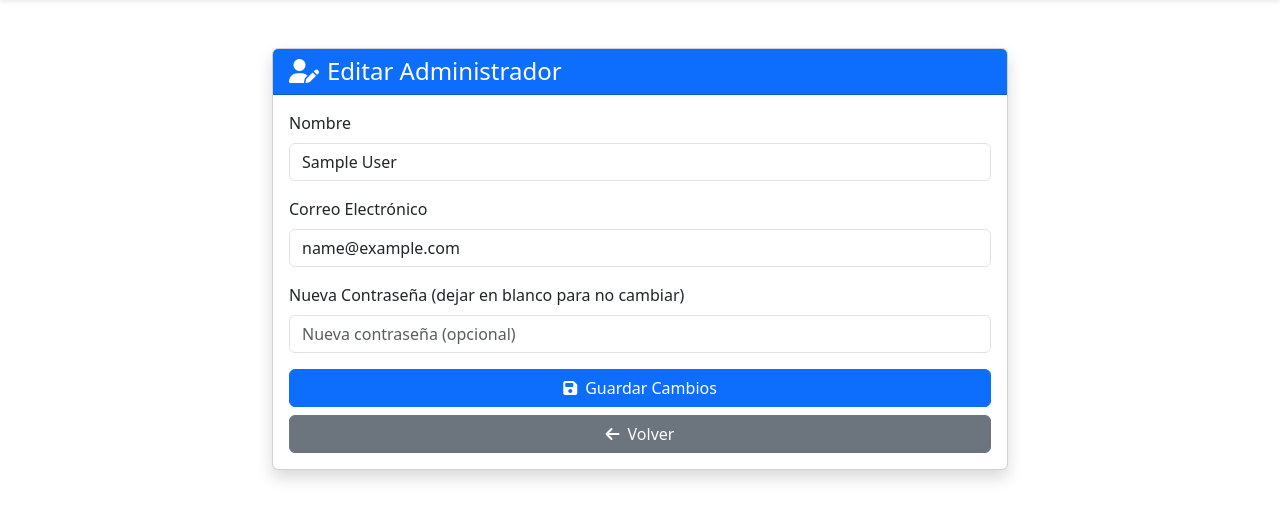
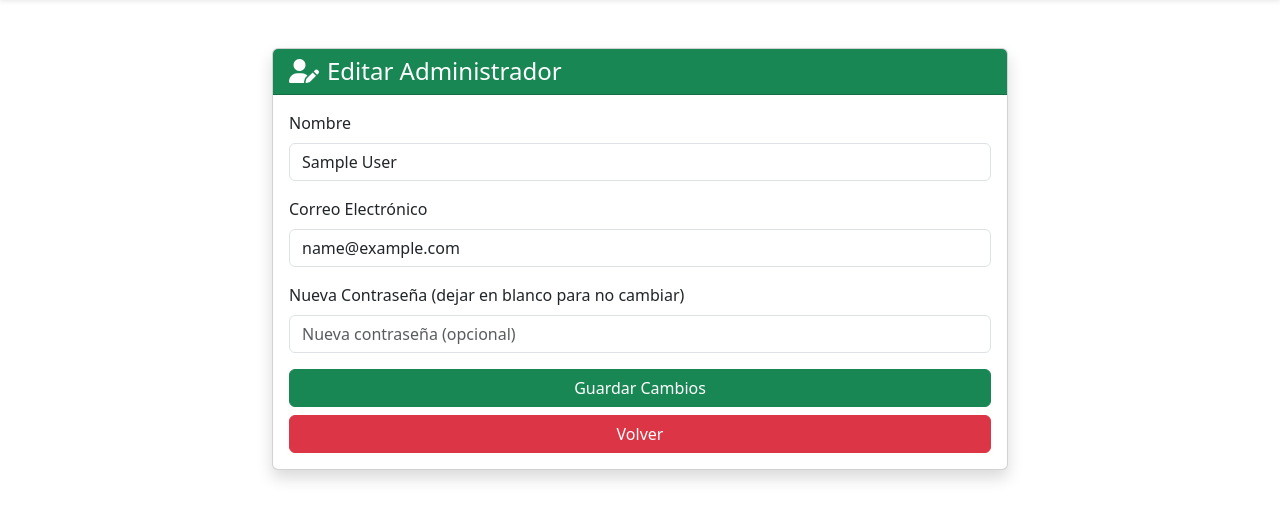
Before and after one commit to estiven-18/memory-game, a PHP site: page /VIEW/editar_administrador.php?id=1 in a window 1280 px wide. Shown: the part 56-576 px from the top of the page. Run offline with PHP 8.4, Linux system fonts and the light colour scheme; the visitor is signed in with stand-in values (Sample User, id 1); some libraries are stand-ins or nearby versions.

Commit message:
cambios en los estilos del crud

```diff
--- a/VIEW/crear_administrador.php
+++ b/VIEW/crear_administrador.php
@@ -47,10 +47,10 @@ require_once './layout/navbar.php';
 
                         <div class="d-grid gap-2">
                             <button type="submit" class="btn btn-success">
-                                <i class="fas fa-save me-2"></i>Crear Administrador
+                                Crear Administrador
                             </button>
-                            <a href="administradores.php" class="btn btn-secondary">
-                                <i class="fas fa-arrow-left me-2"></i>Volver
+                            <a href="administradores.php" class="btn btn-danger">
+                                Volver
                             </a>
                         </div>
                     </form>
--- a/VIEW/crear_jugador.php
+++ b/VIEW/crear_jugador.php
@@ -49,10 +49,10 @@ require_once './layout/navbar.php';
 
                         <div class="d-grid gap-2">
                             <button type="submit" class="btn btn-success">
-                                <i class="fas fa-save me-2"></i>Crear Jugador
+                                Crear Jugador
                             </button>
                             <a href="jugadores.php" class="btn btn-secondary">
-                                <i class="fas fa-arrow-left me-2"></i>Volver
+                               Volver
                             </a>
                         </div>
                     </form>
--- a/VIEW/editar_administrador.php
+++ b/VIEW/editar_administrador.php
@@ -50,7 +50,7 @@ require_once './layout/navbar.php';
     <div class="row justify-content-center">
         <div class="col-md-8">
             <div class="card shadow">
-                <div class="card-header bg-primary text-white">
+                <div class="card-header bg-success text-white">
                     <h4 class="mb-0"><i class="fas fa-user-edit me-2"></i>Editar Administrador</h4>
                 </div>
                 <div class="card-body">
@@ -73,11 +73,11 @@ require_once './layout/navbar.php';
                         </div>
 
                         <div class="d-grid gap-2">
-                            <button type="submit" class="btn btn-primary">
-                                <i class="fas fa-save me-2"></i>Guardar Cambios
+                            <button type="submit" class="btn btn-success">
+                                Guardar Cambios
                             </button>
-                            <a href="administradores.php" class="btn btn-secondary">
-                                <i class="fas fa-arrow-left me-2"></i>Volver
+                            <a href="administradores.php" class="btn btn-danger">
+                                </i>Volver
                             </a>
                         </div>
                     </form>
```
Also changed, not shown: ASSETS/css/administradores.css (+0 -22 lines), ASSETS/css/jugadores.css (+0 -22 lines), VIEW/editar_jugador.php (+5 -5 lines).
